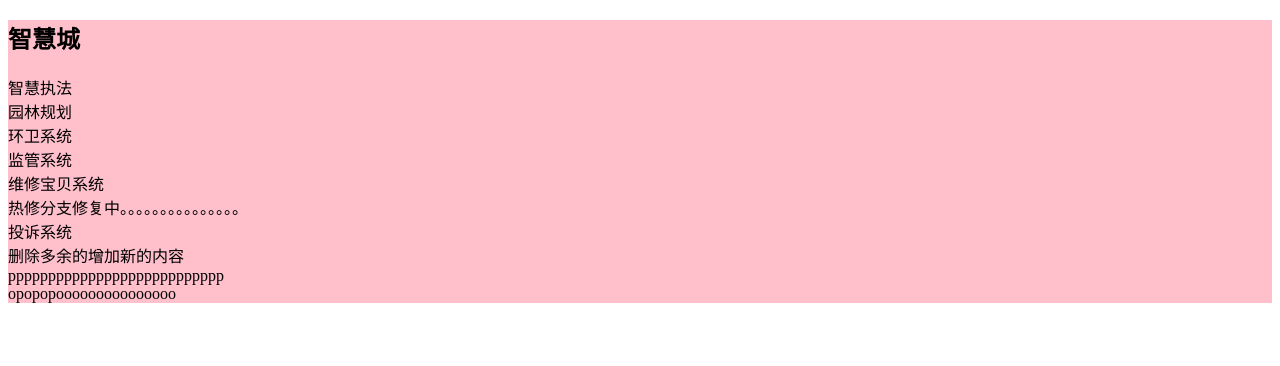
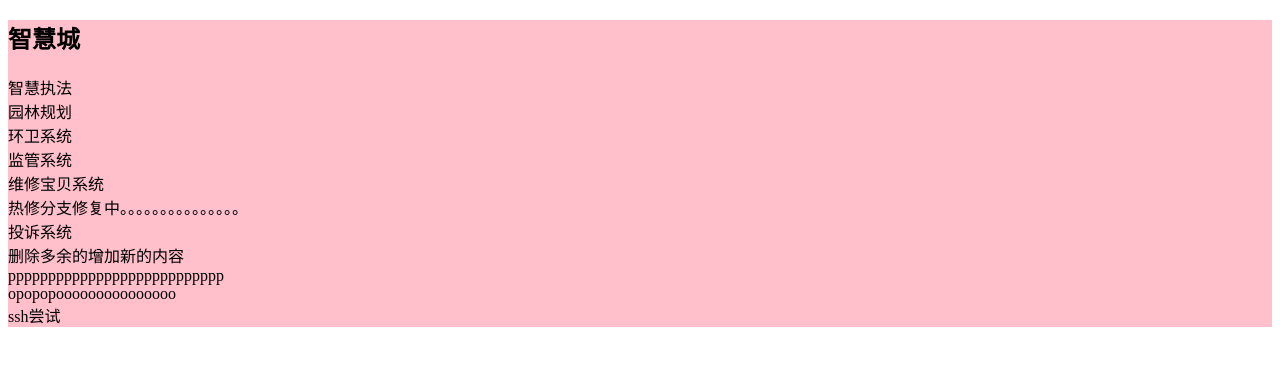
Before and after one commit to A-tuup/git_demo3, a plain HTML site: page index.html in a window 1280 px wide. Drawn offline with Linux system fonts and the light colour scheme.

Commit message:
ssh尝试提交

```diff
--- a/index.html
+++ b/index.html
@@ -2,7 +2,7 @@
  * @Author: woooww 1257732319@qq.com
  * @Date: 2023-08-07 20:37:30
  * @LastEditors: woooww 1257732319@qq.com
- * @LastEditTime: 2023-08-08 00:34:34
+ * @LastEditTime: 2023-08-08 01:14:26
  * @FilePath: \undefinedd:\git_workspace\git_demo3\index.html
  * @Description: 这是默认设置,请设置`customMade`, 打开koroFileHeader查看配置 进行设置: https://github.com/OBKoro1/koro1FileHeader/wiki/%E9%85%8D%E7%BD%AE
 -->
@@ -31,6 +31,7 @@
     <div>删除多余的增加新的内容</div>
     <div>ppppppppppppppppppppppppppp</div>
     <div>opopopooooooooooooooo</div>
+    <div>ssh尝试</div>
   </div>
 </body>
 </html>
```
